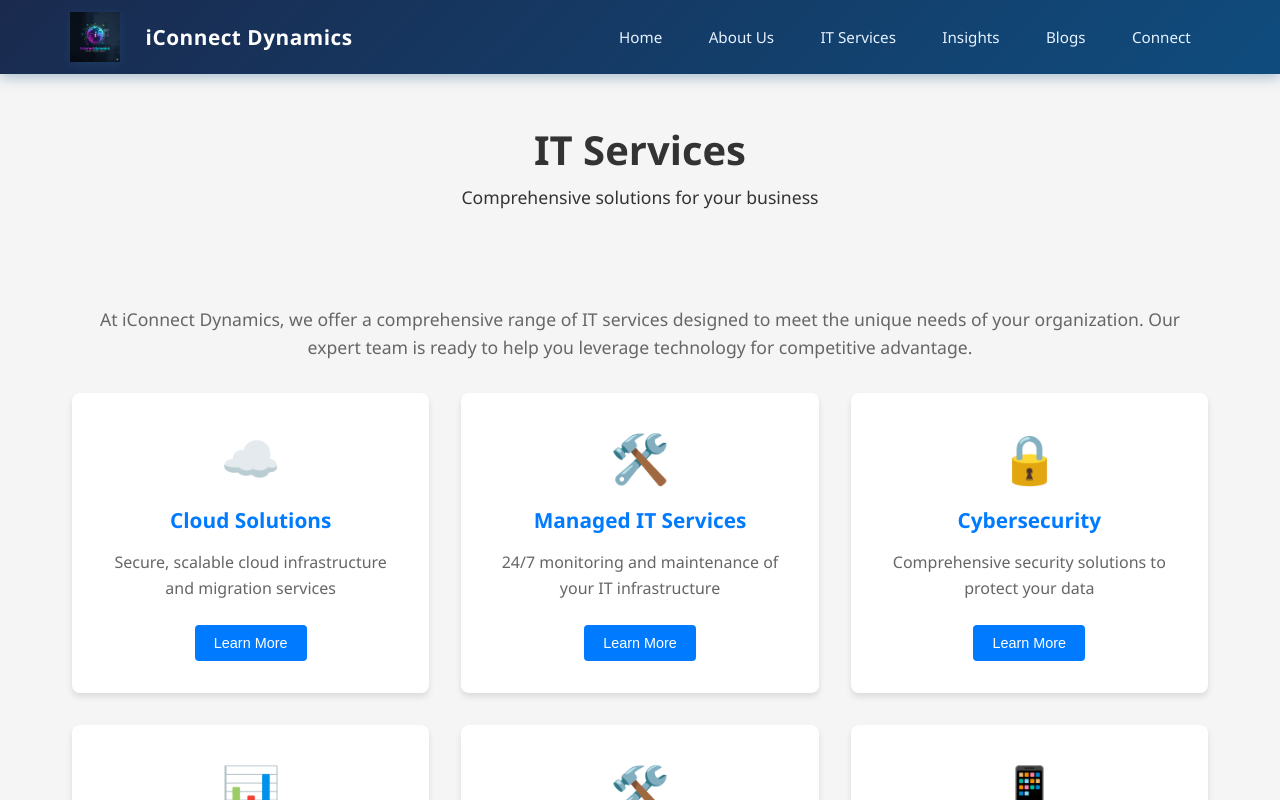
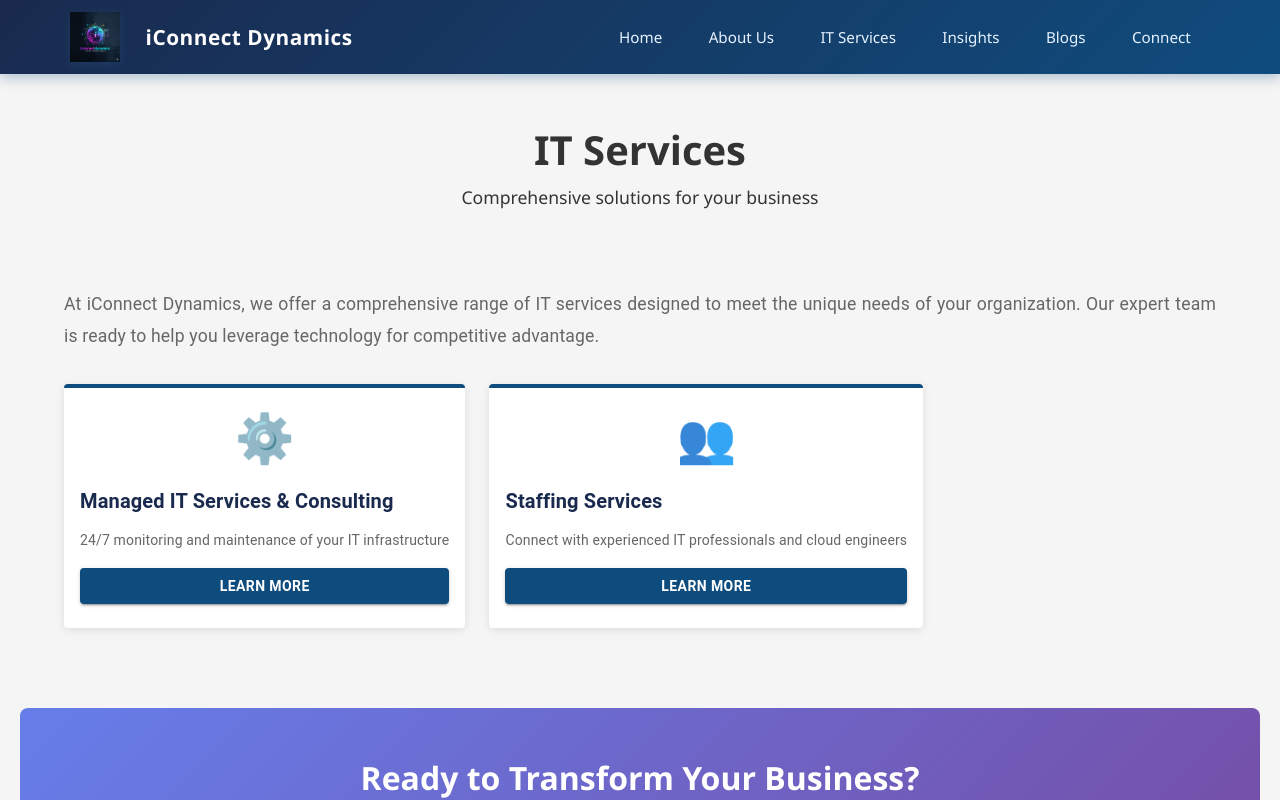
Before and after one commit to techieshailesh/iConnectdynamicsReactWebApp, a React (Create React App) app: page /it-services in a window 1280 px wide. Shown: the top 800 px of the page. Built offline with nearby package versions, Linux system fonts and the light colour scheme.

Commit message:
ITservices updates.

```diff
--- a/src/pages/ITServices.js
+++ b/src/pages/ITServices.js
@@ -1,45 +1,70 @@
-import React from 'react';
+import React, { useState } from 'react';
+import {
+  Dialog,
+  DialogTitle,
+  DialogContent,
+  DialogActions,
+  Button,
+  Typography,
+  Box,
+  Container,
+  Grid,
+  Card,
+  CardContent,
+  Paper,
+} from '@mui/material';
+import CloseIcon from '@mui/icons-material/Close';
 import './ITServices.css';
 
 function ITServices() {
+  const [selectedService, setSelectedService] = useState(null);
+  const [openDialog, setOpenDialog] = useState(false);
+
   const services = [
     {
       id: 1,
-      name: 'Cloud Solutions',
-      description: 'Secure, scalable cloud infrastructure and migration services',
-      icon: '☁️'
+      name: 'Managed IT Services & Consulting',
+      description: '24/7 monitoring and maintenance of your IT infrastructure',
+      icon: '⚙️',
+      details: 'At Iconnect Dynamics LLC, we provide comprehensive Managed IT Services and Technology Consulting tailored to meet the evolving needs of modern enterprises. Our mission is to empower organizations with reliable, scalable, and secure technology solutions that drive operational excellence, reduce complexity, and accelerate digital transformation.',
+      additionalDetails: 'With deep expertise in cloud engineering, enterprise architecture, and advanced application development, we deliver end-to-end services that support mission-critical systems and ensure long-term business success.',
+      features: [
+        'Technology Consulting – Strategy, Architecture & Modernization',
+        'Enterprise architecture advisory',
+        'Application modernization and transformation roadmaps',
+        'Cloud strategy, migration, and optimization',
+        'DevOps, CI/CD, and automation consulting',
+        "Data engineering, analytics, and AI readiness",
+      ]
     },
     {
       id: 2,
-      name: 'Managed IT Services',
-      description: '24/7 monitoring and maintenance of your IT infrastructure',
-      icon: '🛠️'
-    },
-    {
-      id: 3,
-      name: 'Cybersecurity',
-      description: 'Comprehensive security solutions to protect your data',
-      icon: '🔒'
-    },
-    {
-      id: 4,
-      name: 'IT Consulting',
-      description: 'Expert guidance on digital transformation strategies',
-      icon: '📊'
-    },
-    {
-      id: 5,
-      name: 'Managed IT Services',
-      description: '24/7 monitoring and maintenance of your IT infrastructure',
-      icon: '🛠️'
-    },
-    {
-      id: 6,
-      name: 'Mobile App Development',
-      description: 'Native and cross-platform mobile applications',
-      icon: '📱'
+      name: 'Staffing Services',
+      description: 'Connect with experienced IT professionals and cloud engineers',
+      icon: '👥',
+      details: 'At Iconnect Dynamics LLC, we specialize in connecting organizations with highly skilled, industry-ready IT professionals, cloud engineers, and technology experts who can drive innovation and deliver measurable results. Our staffing services are built on a deep understanding of modern enterprise needs and the rapidly evolving digital landscape.',
+      additionalDetails: 'Whether you\'re scaling your engineering teams, accelerating cloud adoption, or executing mission-critical technology initiatives, we provide exceptional talent tailored to your unique requirements.',
+      features: [
+        'AWS & Azure Cloud Engineering',
+        'DevOps & Automation',
+        'Full Stack Development',
+        'Data Engineering, Analytics & AI/ML',
+        'Enterprise Application Architecture',
+        'QA Automation & Software Testing',
+        'Project & Program Management',
+      ]
     }
   ];
+
+  const handleOpenDialog = (service) => {
+    setSelectedService(service);
+    setOpenDialog(true);
+  };
+
+  const handleCloseDialog = () => {
+    setOpenDialog(false);
+    setSelectedService(null);
+  };
 
   return (
     <div className="it-services">
@@ -48,24 +73,226 @@
         <p>Comprehensive solutions for your business</p>
       </div>
 
-      <div className="services-content">
-        <p className="intro-text">
-          At iConnect Dynamics, we offer a comprehensive range of IT services designed
-          to meet the unique needs of your organization. Our expert team is ready to help
-          you leverage technology for competitive advantage.
-        </p>
+      <Container maxWidth="lg">
+        <Box sx={{ py: 4 }}>
+          <Typography
+            variant="body1"
+            sx={{
+              textAlign: 'justify',
+              fontSize: '1.1rem',
+              color: '#666',
+              mb: 4,
+              lineHeight: 1.8,
+            }}
+          >
+            At iConnect Dynamics, we offer a comprehensive range of IT services designed
+            to meet the unique needs of your organization. Our expert team is ready to help
+            you leverage technology for competitive advantage.
+          </Typography>
 
-        <div className="services-grid">
-          {services.map((service) => (
-            <div key={service.id} className="service-card">
-              <div className="service-icon">{service.icon}</div>
-              <h3>{service.name}</h3>
-              <p>{service.description}</p>
-              <button className="learn-more-btn">Learn More</button>
-            </div>
-          ))}
-        </div>
-      </div>
+          <Grid container spacing={3}>
+            {services.map((service) => (
+              <Grid item xs={12} sm={6} lg={4} key={service.id}>
+                <Card
+                  sx={{
+                    height: '100%',
+                    display: 'flex',
+                    flexDirection: 'column',
+                    boxShadow: '0 2px 8px rgba(0, 0, 0, 0.1)',
+                    transition: 'all 0.3s ease',
+                    borderTop: '4px solid #0f4c7e',
+                    '&:hover': {
+                      boxShadow: '0 8px 24px rgba(15, 76, 126, 0.2)',
+                      transform: 'translateY(-8px)',
+                    },
+                  }}
+                >
+                  <CardContent sx={{ flexGrow: 1 }}>
+                    <Box
+                      sx={{
+                        fontSize: '3rem',
+                        mb: 2,
+                        textAlign: 'center',
+                      }}
+                    >
+                      {service.icon}
+                    </Box>
+                    <Typography
+                      variant="h6"
+                      sx={{
+                        fontWeight: '700',
+                        color: '#1a2a4e',
+                        mb: 1.5,
+                      }}
+                    >
+                      {service.name}
+                    </Typography>
+                    <Typography
+                      variant="body2"
+                      sx={{
+                        color: '#666',
+                        lineHeight: 1.6,
+                        mb: 2,
+                      }}
+                    >
+                      {service.description}
+                    </Typography>
+                    <Button
+                      variant="contained"
+                      onClick={() => handleOpenDialog(service)}
+                      sx={{
+                        backgroundColor: '#0f4c7e',
+                        color: '#ffffff',
+                        fontWeight: '600',
+                        width: '100%',
+                        '&:hover': {
+                          backgroundColor: '#1a2a4e',
+                        },
+                      }}
+                    >
+                      Learn More
+                    </Button>
+                  </CardContent>
+                </Card>
+              </Grid>
+            ))}
+          </Grid>
+        </Box>
+      </Container>
+
+      {/* Service Details Modal */}
+      <Dialog open={openDialog} onClose={handleCloseDialog} maxWidth="md" fullWidth>
+        <DialogTitle
+          sx={{
+            backgroundColor: '#1a2a4e',
+            color: '#ffffff',
+            fontWeight: '700',
+            fontSize: '1.3rem',
+            display: 'flex',
+            justifyContent: 'space-between',
+            alignItems: 'center',
+          }}
+        >
+          {selectedService?.name}
+          <CloseIcon
+            onClick={handleCloseDialog}
+            sx={{ cursor: 'pointer', fontSize: '1.5rem', '&:hover': { opacity: 0.7 } }}
+          />
+        </DialogTitle>
+        <DialogContent sx={{ mt: 2 }}>
+          {selectedService && (
+            <>
+              <Typography
+                variant="h6"
+                sx={{
+                  fontWeight: '700',
+                  color: '#1a2a4e',
+                  mb: 2,
+                }}
+              >
+                Overview
+              </Typography>
+              <Typography
+                variant="body1"
+                sx={{
+                  color: '#555',
+                  lineHeight: 1.8,
+                  mb: 3,
+                  textAlign: 'justify',
+                }}
+              >
+                {selectedService.details}
+              </Typography>
+              {selectedService.additionalDetails && (
+                <Typography
+                  variant="body1"
+                  sx={{
+                    color: '#555',
+                    lineHeight: 1.8,
+                    mb: 3,
+                    textAlign: 'justify',
+                  }}
+                >
+                  {selectedService.additionalDetails}
+                </Typography>
+              )}
+
+              <Typography
+                variant="h6"
+                sx={{
+                  fontWeight: '700',
+                  color: '#1a2a4e',
+                  mb: 2,
+                }}
+              >
+                Strategic IT & Cloud Talent Solutions
+              </Typography>
+              <Box sx={{ mb: 3 }}>
+                {selectedService.features.map((feature, index) => (
+                  <Box
+                    key={index}
+                    sx={{
+                      display: 'flex',
+                      gap: 1.5,
+                      mb: 1.5,
+                      alignItems: 'flex-start',
+                    }}
+                  >
+                    <Box
+                      sx={{
+                        minWidth: '8px',
+                        width: '8px',
+                        height: '8px',
+                        backgroundColor: '#4db8ff',
+                        borderRadius: '50%',
+                        mt: 1,
+                        flexShrink: 0,
+                      }}
+                    />
+                    <Typography
+                      variant="body2"
+                      sx={{
+                        color: '#555',
+                        fontSize: '0.95rem',
+                        lineHeight: 1.6,
+                      }}
+                    >
+                      {feature}
+                    </Typography>
+                  </Box>
+                ))}
+              </Box>
+            </>
+          )}
+        </DialogContent>
+        <DialogActions sx={{ p: 2, gap: 1 }}>
+          <Button
+            onClick={handleCloseDialog}
+            sx={{
+              color: '#666',
+              fontWeight: '600',
+              '&:hover': {
+                backgroundColor: '#f5f5f5',
+              },
+            }}
+          >
+            Close
+          </Button>
+          <Button
+            variant="contained"
+            sx={{
+              backgroundColor: '#0f4c7e',
+              color: '#ffffff',
+              fontWeight: '600',
+              '&:hover': {
+                backgroundColor: '#1a2a4e',
+              },
+            }}
+          >
+            Contact Us
+          </Button>
+        </DialogActions>
+      </Dialog>
 
       <section className="cta-section">
         <h2>Ready to Transform Your Business?</h2>
```
